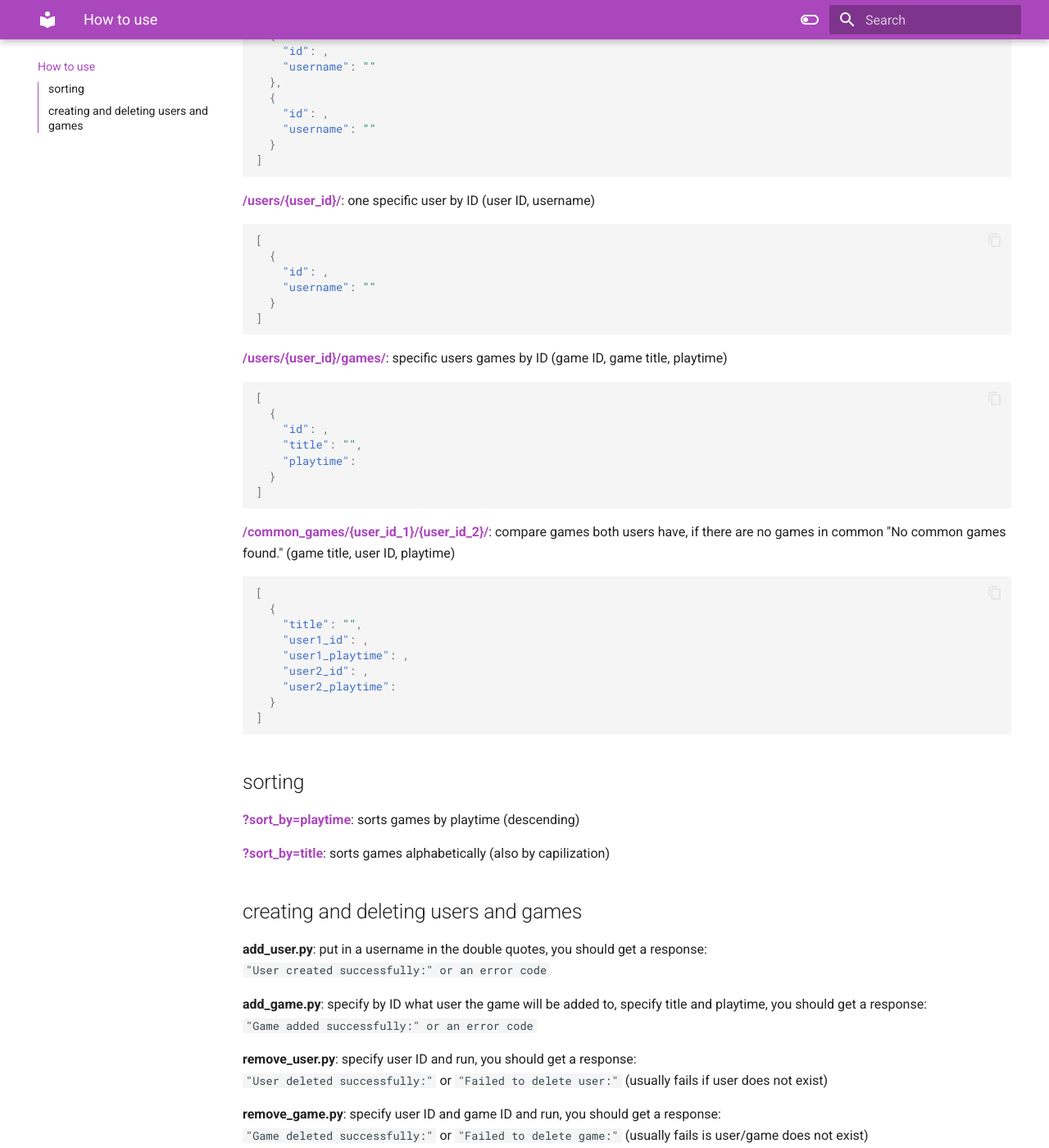
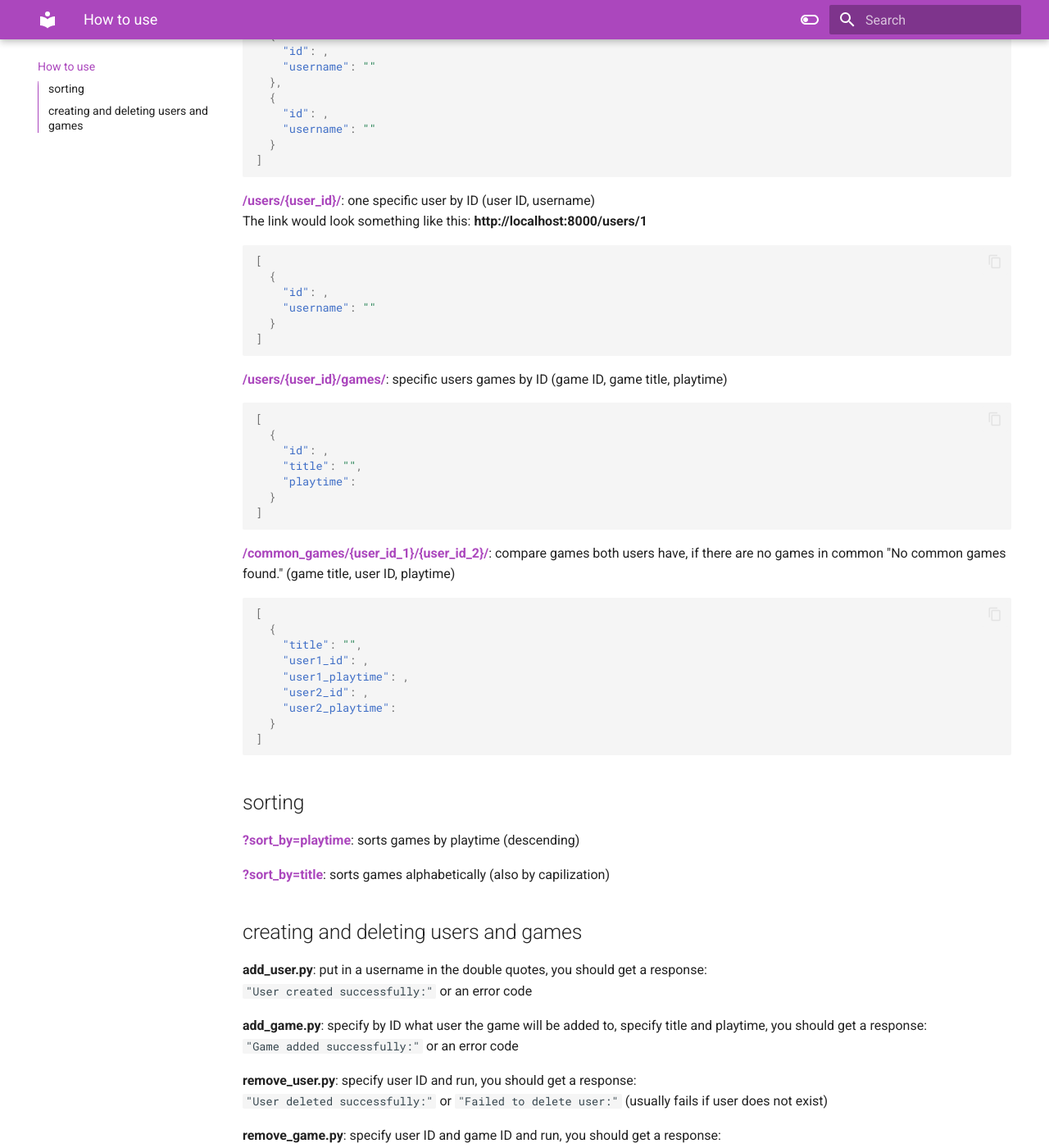
Before and after one commit to gryffindor-it/jose-stat-database, an MkDocs documentation site: the page built from docs/How-to-use/howto.md, in a window 1280 px wide and 1400 px high, scrolled down 265 px. Shown: the whole window at 82% size. Built offline with MkDocs 1.6.1 and Material for MkDocs 9.7.7, drawn with Linux system fonts in a browser that asks for light colours.

Commit message:
small changes

````diff
--- a/docs/How-to-use/howto.md
+++ b/docs/How-to-use/howto.md
@@ -1,3 +1,5 @@
+
+
 **[/users/](http://localhost:8000/users/)**: shows all users (user IDs, usernames)
 ``` json
 [
@@ -11,7 +13,8 @@
   }
 ]
 ```
-**[/users/{user_id}/](http://localhost:8000/users/1)**: one specific user by ID (user ID, username)
+**[/users/{user_id}/](http://localhost:8000/users/1)**: one specific user by ID (user ID, username)<br>
+The link would look something like this: **http://localhost:8000/users/1**
 ``` json
 [
   {
@@ -51,9 +54,9 @@
 
 ## creating and deleting users and games
 
-**add_user.py**: put in a username in the double quotes, you should get a response: <br>`"User created successfully:" or an error code`
+**add_user.py**: put in a username in the double quotes, you should get a response: <br>`"User created successfully:"` or an error code
 
-**add_game.py**: specify by ID what user the game will be added to, specify title and playtime, you should get a response:<br> `"Game added successfully:" or an error code`
+**add_game.py**: specify by ID what user the game will be added to, specify title and playtime, you should get a response:<br> `"Game added successfully:"` or an error code
 
 **remove_user.py**: specify user ID and run, you should get a response:<br> `"User deleted successfully:"` or `"Failed to delete user:"` (usually fails if user does not exist)
 
````
Also changed, not shown: docs/index.md (+1 -1 lines), docs/setup/using.md (deleted).
